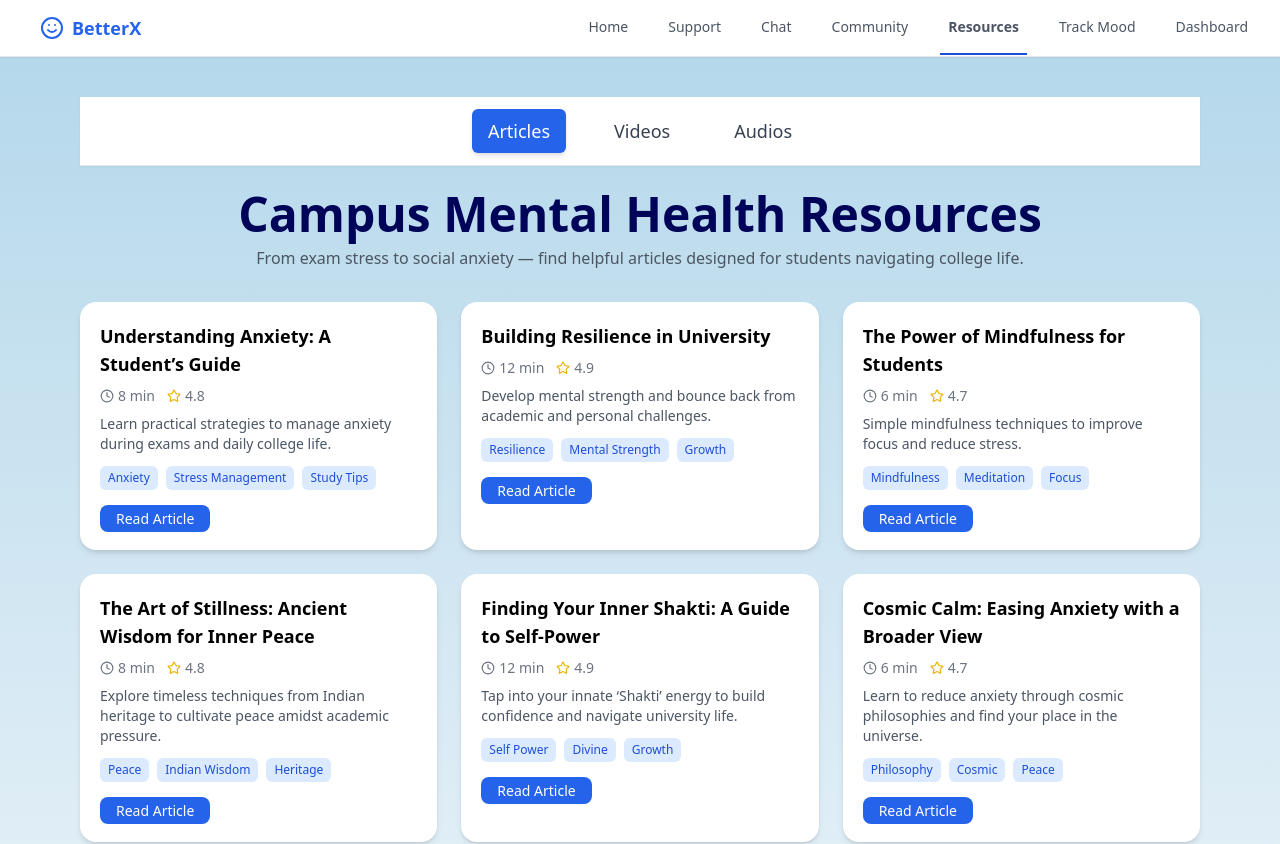
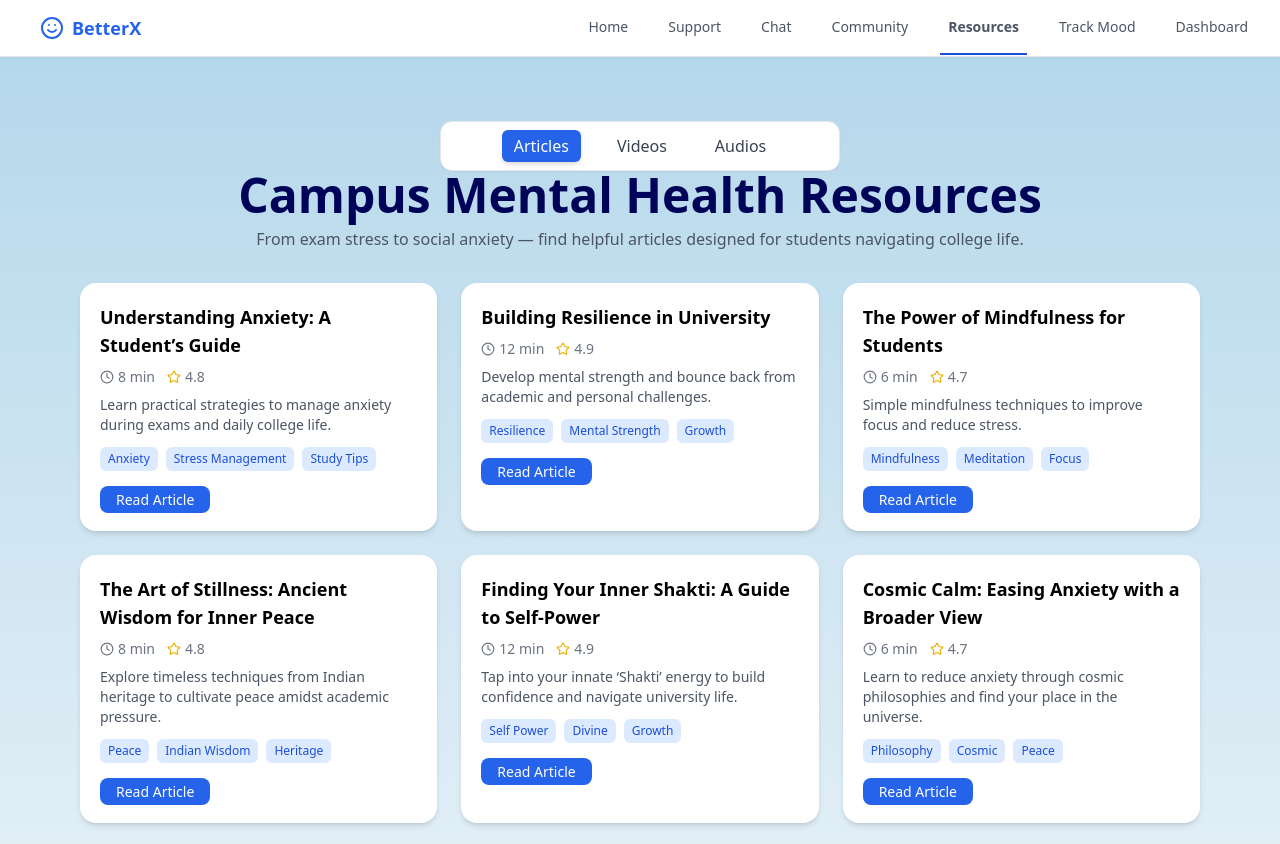
Before and after one commit to AashiGarg-tech/MindDorm-Mental-Wellness, a React (Create React App) app in the folder minddorm-mental-wellness/: page /ArticlesPage in a window 1280 px wide. Shown: the top 844 px of the page. Built offline with nearby package versions, Linux system fonts and the light colour scheme.

Commit message:
Update ResourcesNav.jsx

```diff
--- a/minddorm-mental-wellness/src/components/ResourcesNav.jsx
+++ b/minddorm-mental-wellness/src/components/ResourcesNav.jsx
@@ -9,14 +9,14 @@ export default function ResourcesNav() {
   ];
 
   return (
-    <nav className="w-full bg-white shadow-sm border-b border-gray-200 mb-6">
-      <div className="max-w-6xl mx-auto flex justify-center space-x-8 py-3">
+    <nav className="w-[400px] mx-auto bg-white shadow-sm border border-gray-200 rounded-xl py-2 mt-6">
+      <div className="flex justify-center space-x-6">
         {navItems.map((item) => (
           <NavLink
             key={item.name}
             to={item.path}
             className={({ isActive }) =>
-              `text-lg font-medium px-4 py-2 rounded-md transition-all duration-200 ${
+              `text-base font-medium px-3 py-1 rounded-md transition-all duration-200 ${
                 isActive
                   ? "text-white bg-blue-600 shadow-md"
                   : "text-gray-700 hover:text-blue-600 hover:bg-gray-100"
```
